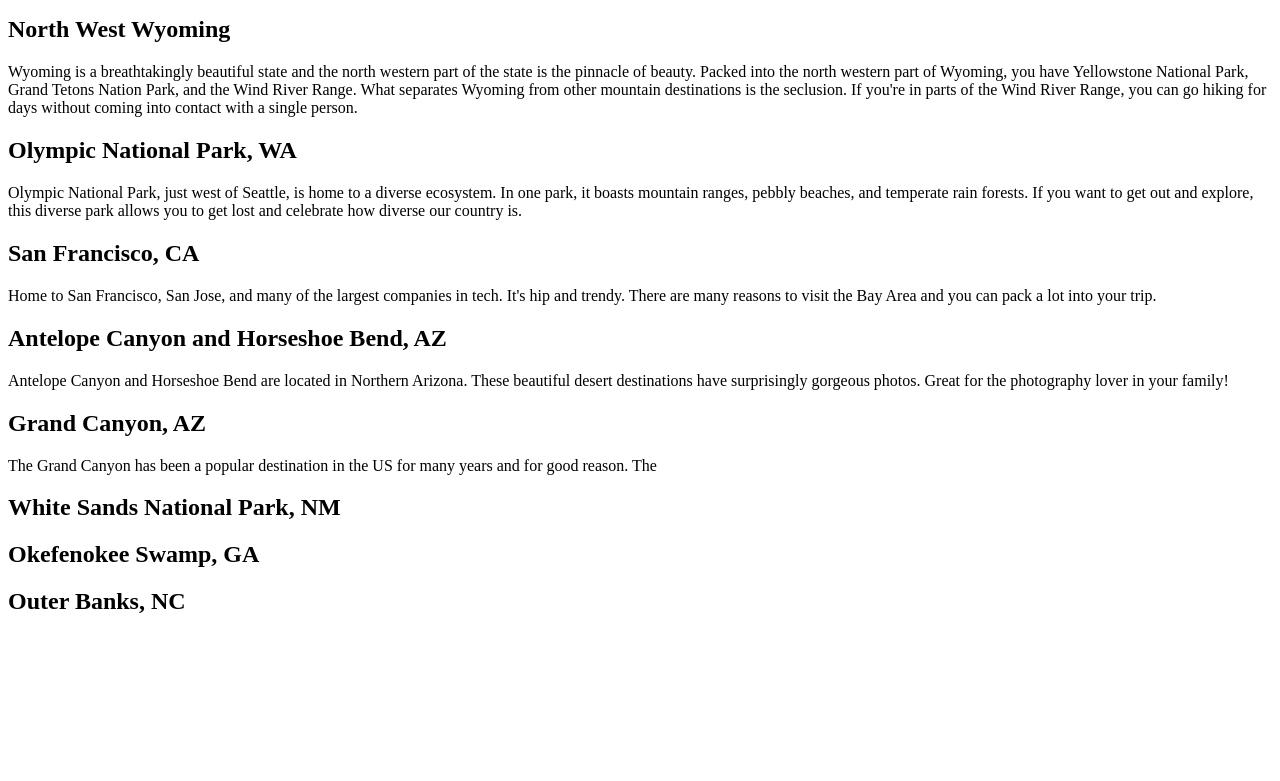
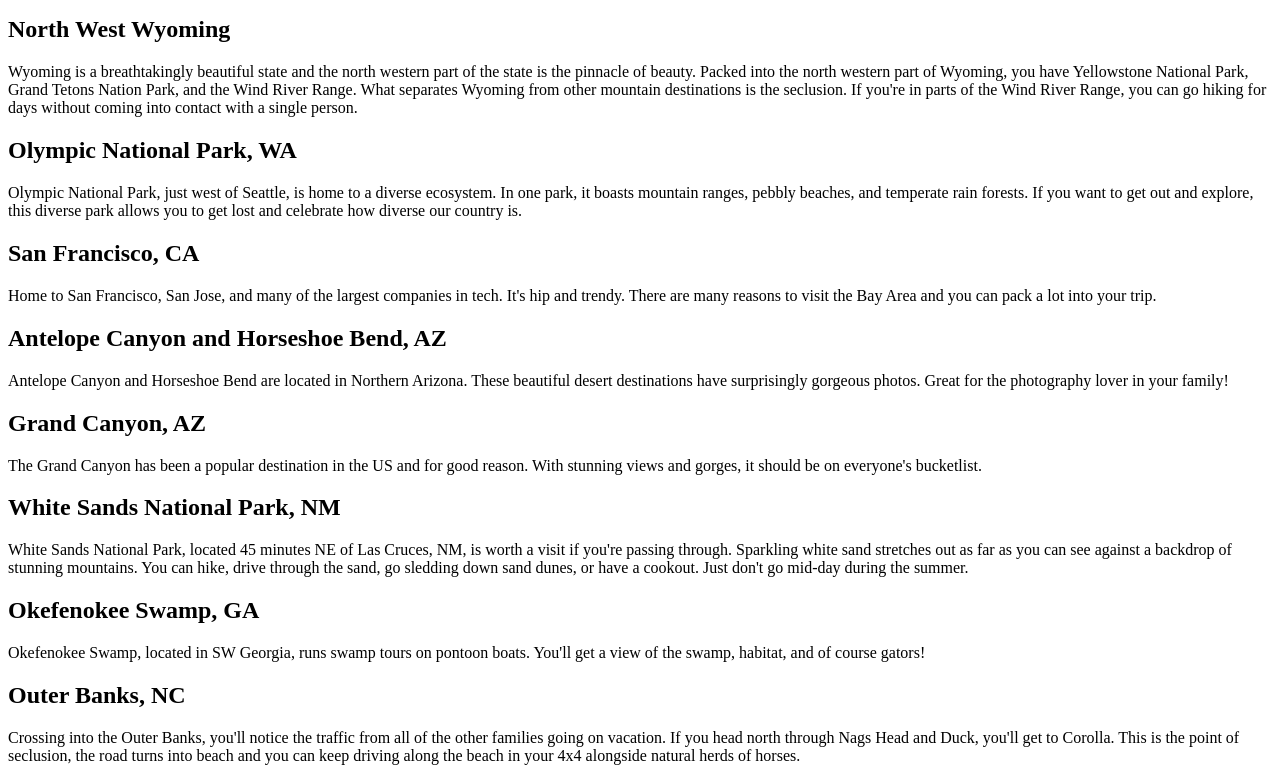
Before and after one commit to ndp5030/A4, a website: page index.html in a window 1280 px wide. Shown: the part 556-1337 px from the top of the page. Before the commit the page ends 1191 px from the top, so only its background shows below. Drawn offline with Linux system fonts and the light colour scheme.

Commit message:
All text changes made

```diff
--- a/index.html
+++ b/index.html
@@ -61,16 +61,23 @@
       </p>
 
       <h2>Grand Canyon, AZ</h2>
-      <p>The Grand Canyon has been a popular destination in the US for many years and for good reason. The</p>
+      <p>The Grand Canyon has been a popular destination in the US and for good reason. With stunning views and gorges,
+          it should be on everyone's bucketlist. </p>
 
       <h2>White Sands National Park, NM</h2>
-      <p></p>
+      <p>White Sands National Park, located 45 minutes NE of Las Cruces, NM, is worth a visit if you're passing through.
+         Sparkling white sand stretches out as far as you can see against a backdrop of stunning mountains. You can hike,
+      drive through the sand, go sledding down sand dunes, or have a cookout. Just don't go mid-day during the summer.  </p>
 
       <h2>Okefenokee Swamp, GA</h2>
-      <p></p>
+      <p>Okefenokee Swamp, located in SW Georgia, runs swamp tours on pontoon boats. You'll get a view of the swamp,
+         habitat, and of course gators! </p>
 
       <h2>Outer Banks, NC</h2>
-      <p></p>
+      <p>Crossing into the Outer Banks, you'll notice the traffic from all of the other families going on vacation. If you
+         head north through Nags Head and Duck, you'll get to Corolla. This is the point of seclusion, the
+         road turns into beach and you can keep driving along the beach in your 4x4 alongside natural herds of horses.
+      </p>
 
    </body>
 </html>
```
